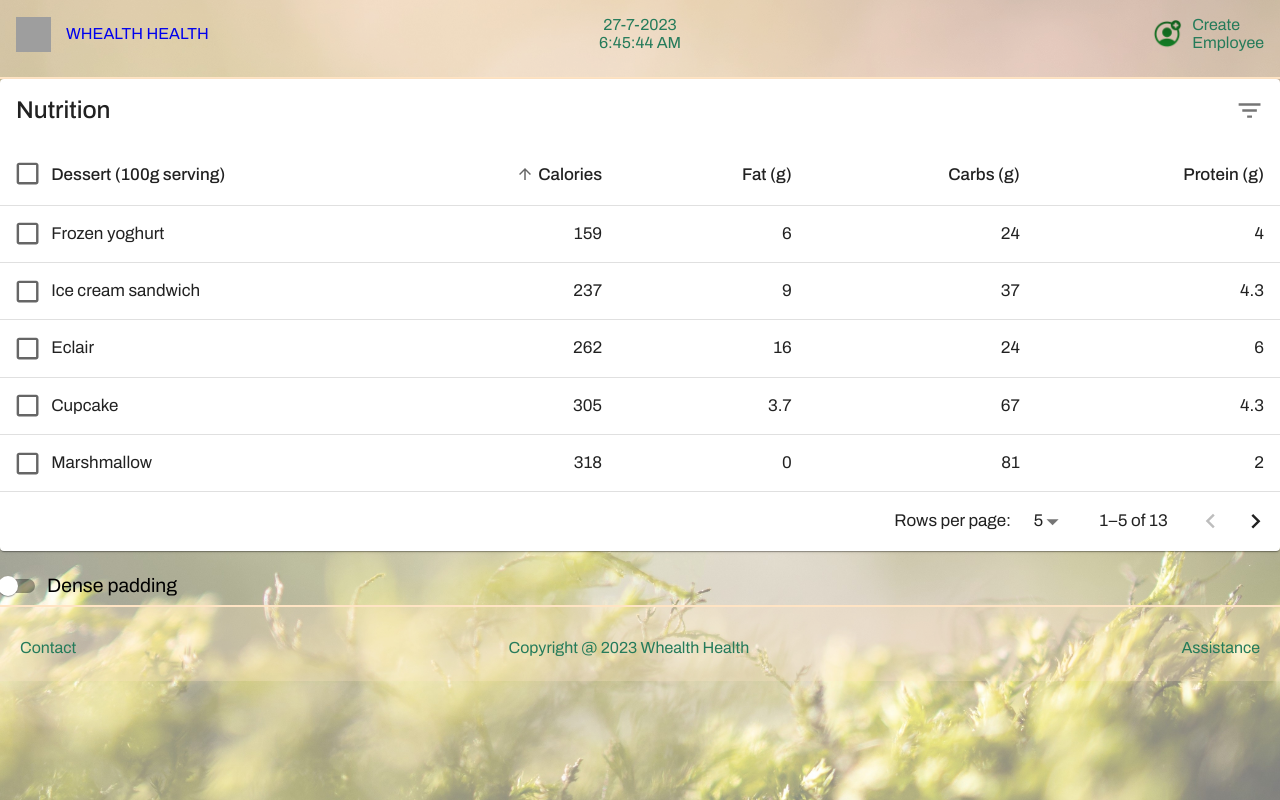
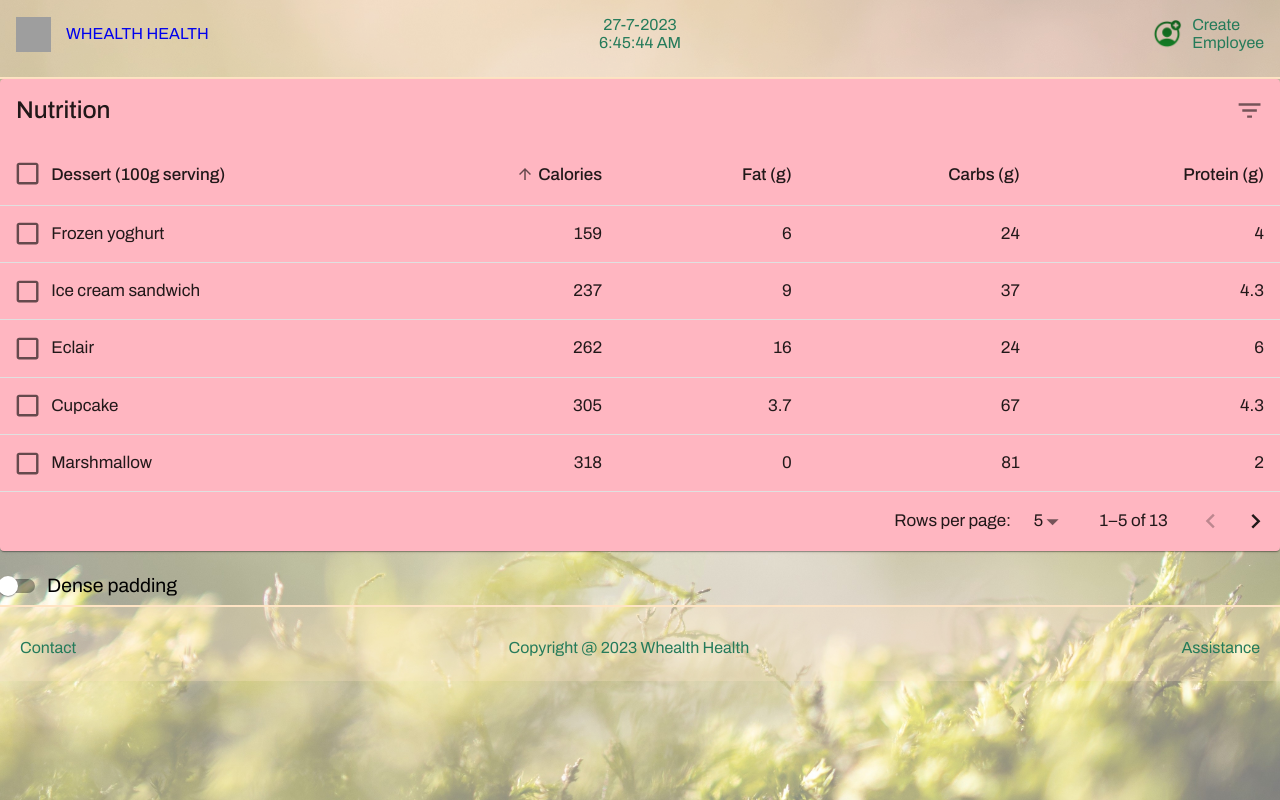
Before and after one commit to Frederic-K/HRnet, a React (Create React App) app: page /manage-employees in a window 1280 px wide. Built offline with nearby package versions, Linux system fonts and the light colour scheme; grey boxes are pictures that could not be loaded.

Commit message:
Testing bg color for table

```diff
--- a/src/pages/ManageEmployees/ManageEmployees.jsx
+++ b/src/pages/ManageEmployees/ManageEmployees.jsx
@@ -319,11 +319,14 @@ export default function ManageEmployees() {
 
   return (
     <>
-      <div className="manageEmployees__header">
+      <div className="manageEmployees__container">
+        <div>
           <Header />
         </div>
+      </div>
+      <main className="manageEmployees__table">
         <Box sx={{ width: '100%' }}>
-        <Paper sx={{ width: '100%', mb: 2 }}>
+          <Paper sx={{ width: '100%', mb: 2, backgroundColor: 'lightPink' }}>
             <EnhancedTableToolbar numSelected={selected.length} />
             <TableContainer>
               <Table
@@ -406,6 +409,7 @@ export default function ManageEmployees() {
             label="Dense padding"
           />
         </Box>
+      </main>
     </>
   )
 }
--- a/src/pages/ManageEmployees/_manageEmployees.scss
+++ b/src/pages/ManageEmployees/_manageEmployees.scss
@@ -1,3 +1,7 @@
-.manageEmployees__header {
+.manageEmployees__container {
   width: 100%;
 }
+
+.manageEmployees__table {
+  width: 100%;
+}
```
Lines whose indentation alone changed are shown as unchanged.
